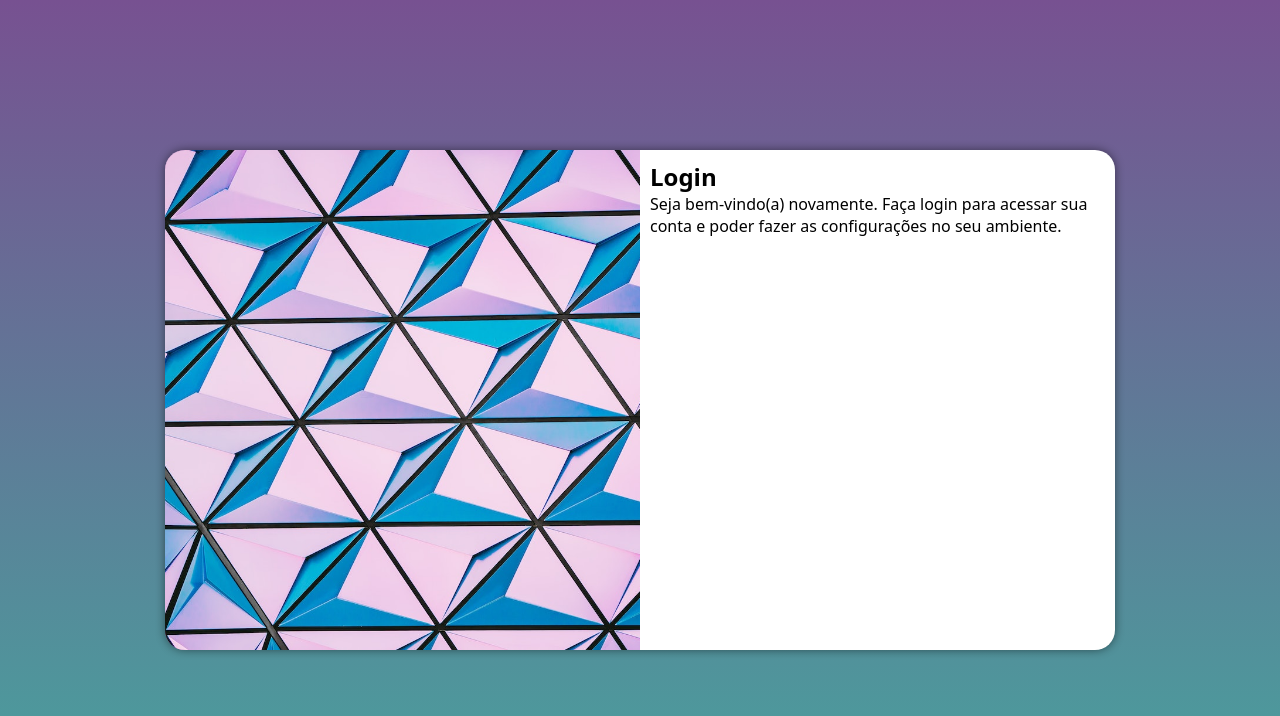
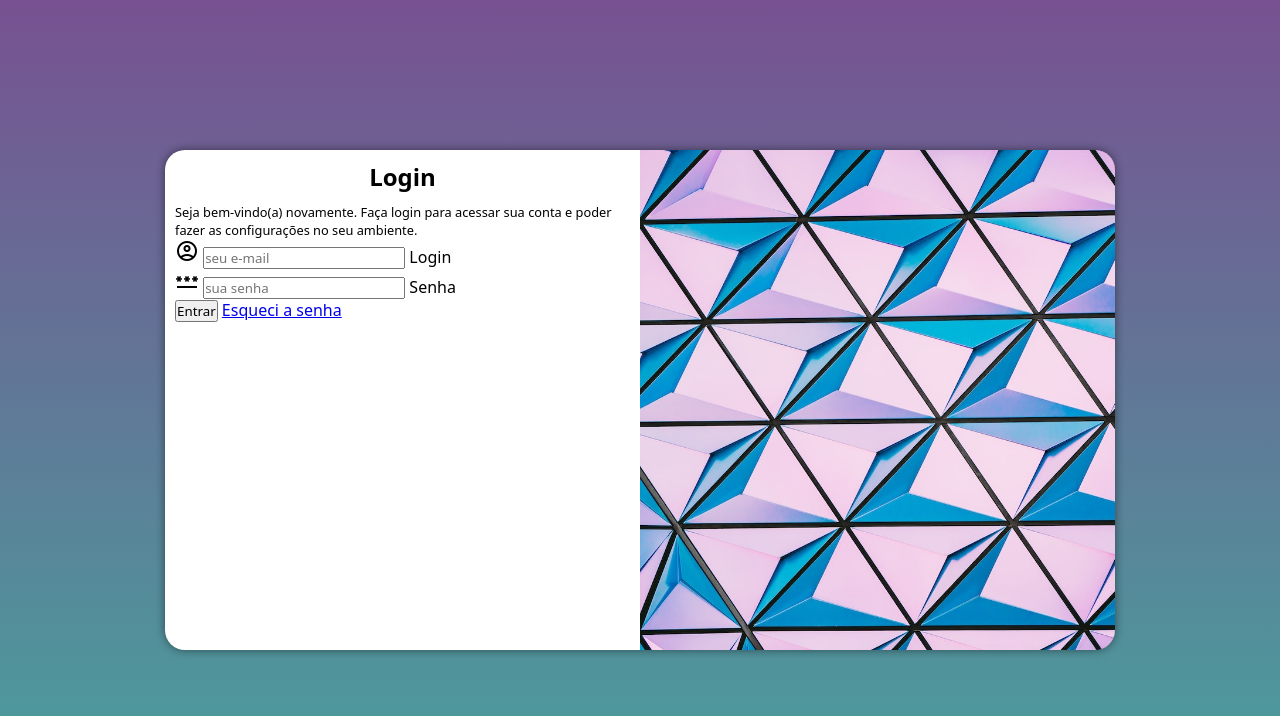
Before and after one commit to AlessandraRomualdo/tela-login, a plain HTML site: page index.html in a window 1280 px wide. Drawn offline with nearby package versions, Linux system fonts and the light colour scheme.

Commit message:
criado o formulario do login

```diff
--- a/esilos/media-querie.css
+++ b/esilos/media-querie.css
@@ -25,12 +25,12 @@
         width: 950px;
     }
     section#login > div#imagem{
-        float: left;
+        float: right;
         width: 50%;
         height: 100%;
     }
     section#login > div#formulario{
-        float: right;
+        float: left;
         width: 50%;
     }
 }
--- a/estilos/style.css
+++ b/estilos/style.css
@@ -21,7 +21,7 @@ main{
 }
 section#login{
     background-color: white;
-    width: 250px;
+    width: 260px;
     height: 500px;
     border-radius: 20px;
     position: absolute;
@@ -43,3 +43,10 @@ section#login > div#formulario{
     display: block;
     padding: 10px;
 }
+div#formulario h1{
+    text-align: center;
+    margin-bottom: 10px;
+}
+div#formulario > p{
+    font-size: 0.8em;
+}
--- a/index.html
+++ b/index.html
@@ -7,6 +7,8 @@
     <title>Tela de Login</title>
     <link rel="stylesheet" href="estilos/style.css">
     <link rel="stylesheet" href="esilos/media-querie.css">
+    <link rel="stylesheet" href="https://fonts.googleapis.com/icon?Material+Icons">
+    <link rel="stylesheet" href="https://fonts.googleapis.com/css2?family=Material+Symbols+Outlined:opsz,wght,FILL,GRAD@20..48,100..700,0..1,-50..200" />
 </head>
 <body>
     <main>
@@ -19,8 +21,19 @@
                 <p>Seja bem-vindo(a) novamente. Faça login para acessar sua conta e poder
                 fazer as configurações no seu ambiente.
                 </p>
-                <form action="login.php">
-
+                <form action="login.php" method="post" autocomplete="on">
+                    <div class="campo">
+                        <span class="material-symbols-outlined">account_circle</span>
+                        <input type="email" name="login" id="ilogin" autocomplete="email" placeholder="seu e-mail">
+                        <label for="ilogin" required maxlength="30" >Login</label>
+                    </div>
+                    <div class="campo">
+                        <span class="material-symbols-outlined">password</span>
+                        <input type="password" name="senha" id="isenha" autocomplete="current-password" required minlength="8" maxlength="20" placeholder="sua senha">
+                        <label for="isenha">Senha</label>
+                    </div>
+                    <input type="submit" value="Entrar">
+                    <a href="esqueci.html" target="_blank" >Esqueci a senha</a>
                 </form>
             </div>
         </section>
```
